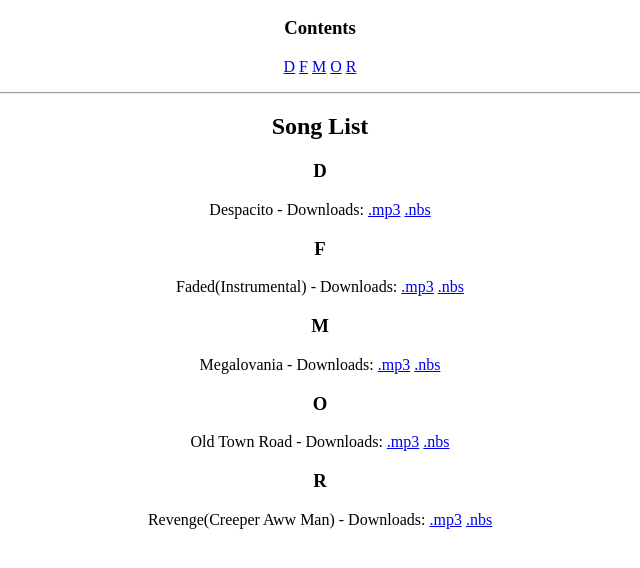
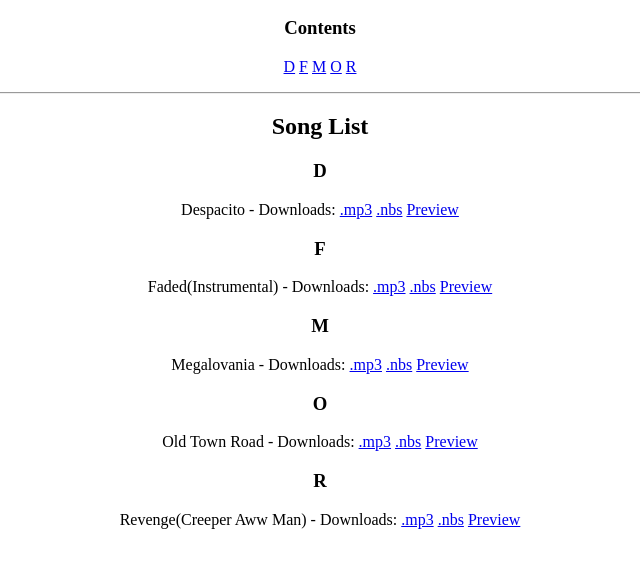
Before and after one commit to EpicPuppy613/MCNoteblockSongs, a plain HTML site: page index.html in a window 1280 px wide. Shown: the part 110-678 px from the top of the page, without its empty margins (320-960 px from the left). Drawn offline with Linux system fonts and the light colour scheme.

Commit message:
Add Preview

```diff
--- a/index.html
+++ b/index.html
@@ -18,23 +18,23 @@
             <h2>Song List</h2>
             <div id="d">
                 <h3>D</h3>
-                <p>Despacito - Downloads: <a href="D/despacito.mp3" target="_empty" download>.mp3</a> <a href="D/despacito.nbs" download>.nbs</a></p>
+                <p>Despacito - Downloads: <a href="D/despacito.mp3" target="_empty" download>.mp3</a> <a href="D/despacito.nbs" download>.nbs</a> <a href="D/despacito.mp3" target="_empty">Preview</a></p>
             </div>
             <div id="f">
                 <h3>F</h3>
-                <p>Faded(Instrumental) - Downloads: <a href="F/faded.mp3" target="_empty" download>.mp3</a> <a href="F/faded.nbs" download>.nbs</a></p>
+                <p>Faded(Instrumental) - Downloads: <a href="F/faded.mp3" target="_empty" download>.mp3</a> <a href="F/faded.nbs" download>.nbs</a> <a href="F/faded.nbs" target="_empty">Preview</a></p>
             </div>
             <div id="m">
                 <h3>M</h3>
-                <p>Megalovania - Downloads: <a href="M/megalovania.mp3" target="_empty" download>.mp3</a> <a href="M/megalovania.nbs" download>.nbs</a></p>
+                <p>Megalovania - Downloads: <a href="M/megalovania.mp3" target="_empty" download>.mp3</a> <a href="M/megalovania.nbs" download>.nbs</a> <a href="M/megalovania.nbs" target="_empty">Preview</a></p>
             </div>
             <div id="o">
                 <h3>O</h3>
-                <p>Old Town Road - Downloads: <a href="O/otr.mp3" target="_empty" download>.mp3</a> <a href="O/otr.nbs" download>.nbs</a></p>
+                <p>Old Town Road - Downloads: <a href="O/otr.mp3" target="_empty" download>.mp3</a> <a href="O/otr.nbs" download>.nbs</a> <a href="O/otr.nbs" target="_empty">Preview</a></p>
             </div>
             <div id="r">
                 <h3>R</h3>
-                <p>Revenge(Creeper Aww Man) - Downloads: <a href="R/revenge.mp3" target="_empty" download>.mp3</a> <a href="R/revenge.nbs" download>.nbs</a></p>
+                <p>Revenge(Creeper Aww Man) - Downloads: <a href="R/revenge.mp3" target="_empty" download>.mp3</a> <a href="R/revenge.nbs" download>.nbs</a> <a href="R/revenge.nbs" target="_empty">Preview</a></p>
             </div>
         </div>
     </body>
```
